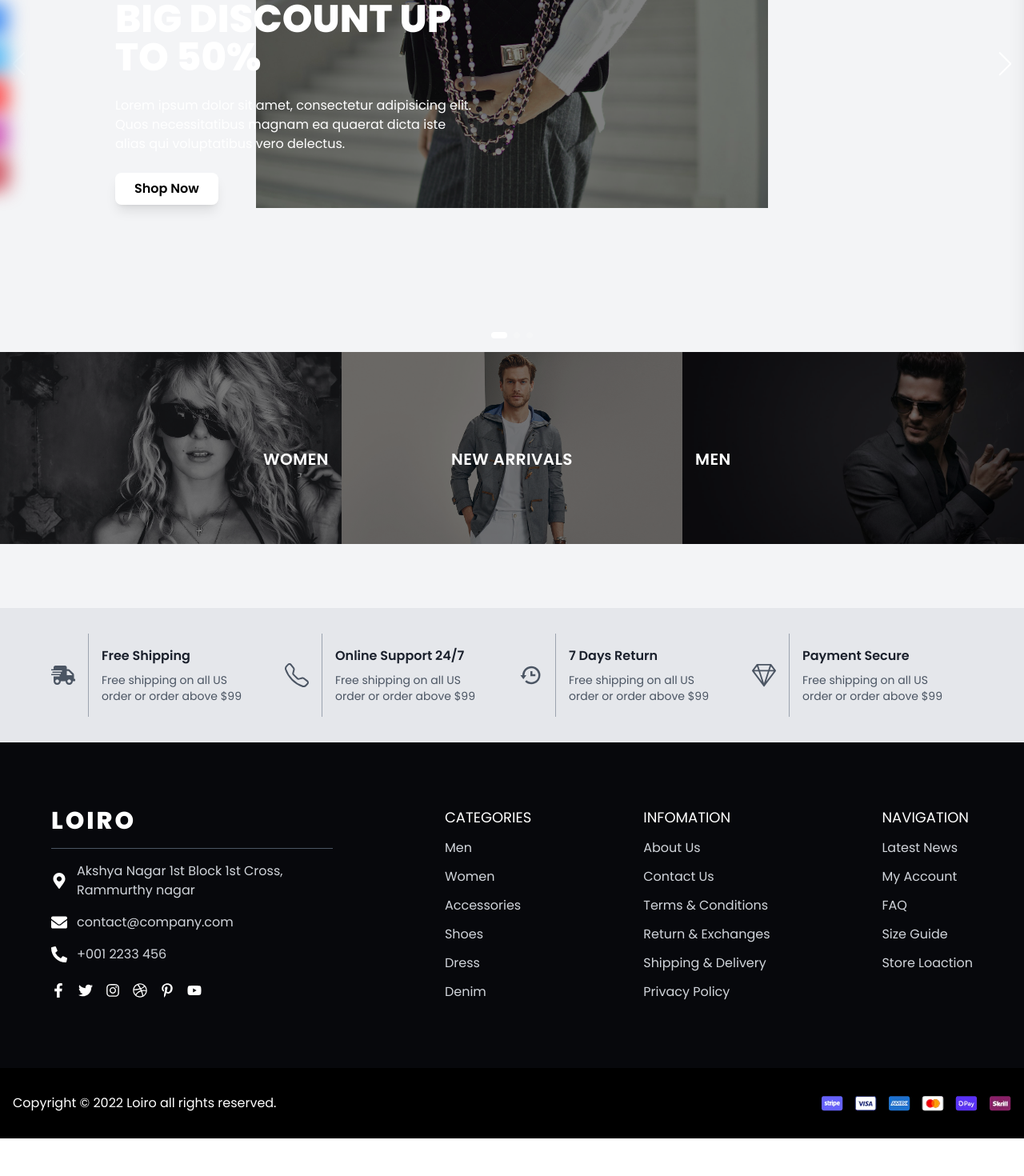
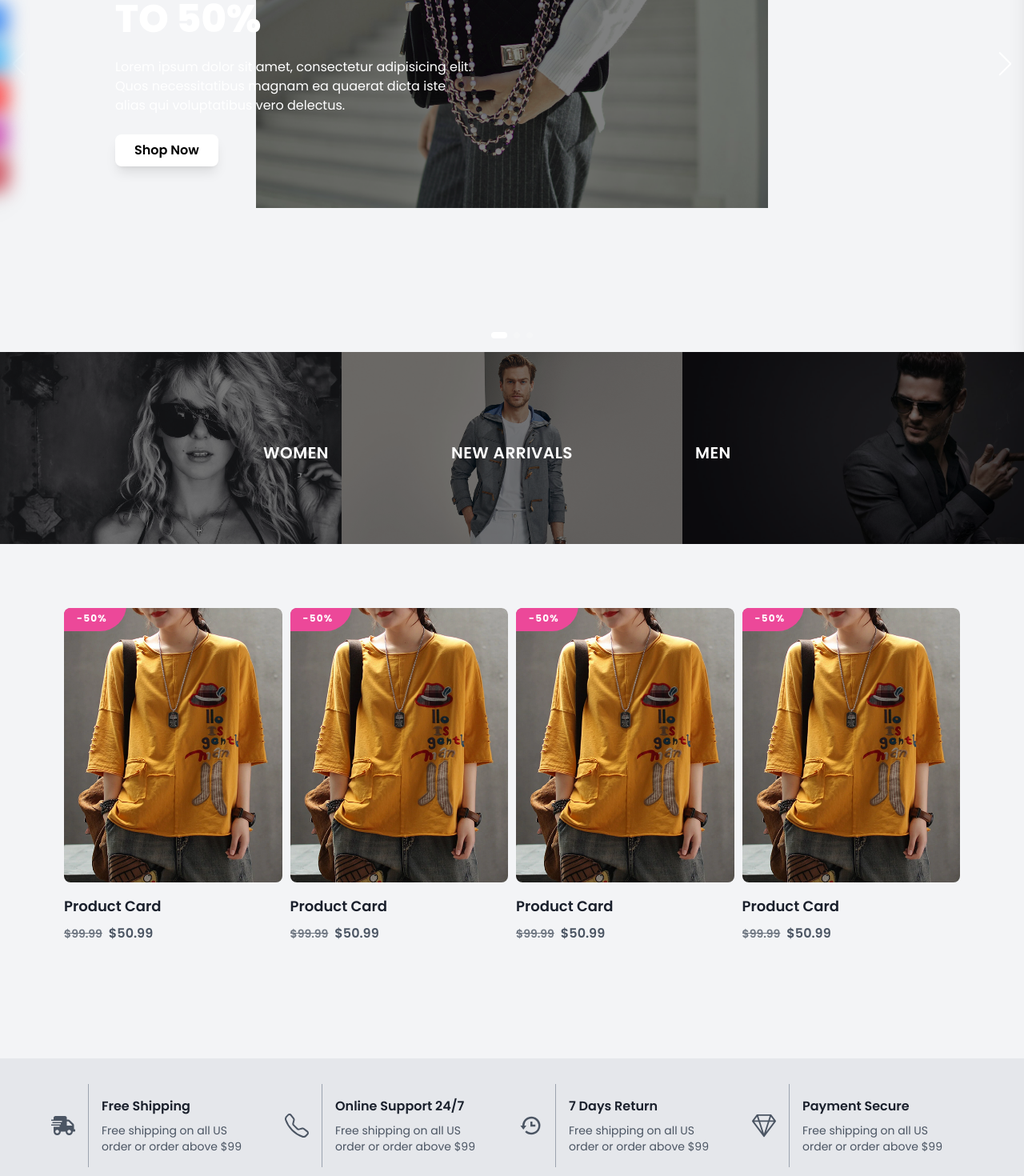
Before and after one commit to RavenSam/loiro, a Next.js app: page / in a window 1280 px wide. Shown: the part 280-1750 px from the top of the page at 80% size. Before the commit the page ends 1703 px from the top, so only its background shows below. Built offline with nearby package versions, Linux system fonts and the light colour scheme.

Commit message:
product card & products list

```diff
--- a/components/Footer/index.tsx
+++ b/components/Footer/index.tsx
@@ -41,24 +41,11 @@ const Footer = () => (
                </div>
 
                <div className="flex items-center space-x-4 py-2">
-                  <a href="#">
-                     <FaFacebookF size={18} />
-                  </a>
-                  <a href="#">
-                     <FaTwitter size={18} />
-                  </a>
-                  <a href="#">
-                     <FaInstagram size={18} />
-                  </a>
-                  <a href="#">
-                     <FaDribbble size={18} />
-                  </a>
-                  <a href="#">
-                     <FaPinterestP size={18} />
-                  </a>
-                  <a href="#">
-                     <FaYoutube size={18} />
-                  </a>
+                  {socialIcons.map((item: any) => (
+                     <a key={item.label} href={item.label}>
+                        <item.icon size={18} />
+                     </a>
+                  ))}
                </div>
             </div>
 
@@ -101,6 +88,15 @@ const Footer = () => (
    </footer>
 )
 
+const socialIcons: LinkTypes[] = [
+   { label: "FacebookF", path: "/", icon: FaFacebookF },
+   { label: "Twitter", path: "/", icon: FaTwitter },
+   { label: "Instagram", path: "/", icon: FaInstagram },
+   { label: "Dribbble", path: "/", icon: FaDribbble },
+   { label: "PinterestP", path: "/", icon: FaPinterestP },
+   { label: "Youtube", path: "/", icon: FaYoutube },
+]
+
 const catLinks: LinkTypes[] = [
    { label: "men", path: "/" },
    { label: "women", path: "/" },
--- /dev/null
+++ b/components/Shared/ProductCard.tsx
@@ -0,0 +1,41 @@
+import Image from "next/image"
+import { HiOutlineHeart, HiOutlineSearch } from "react-icons/hi"
+
+export default function ProductCard({ item }: { item: any }) {
+   return (
+      <div className="relative group w-full rounded-lg overflow-hidden cursor-pointer">
+         <figure className="w-full rounded-lg overflow-hidden">
+            <Image src={item.image} alt={item.name} width={350} height={440} layout="responsive" />
+         </figure>
+
+         <div className="py-4 space-y-2">
+            <h3 title={item.name} className="font-semibold md:text-lg truncate">
+               {item.name}
+            </h3>
+
+            <p className="text-gray-600 font-semibold ">
+               <span className="opacity-80 line-through text-sm mr-2">$99.99</span>
+               <span>$50.99</span>
+            </p>
+
+            <button className="btn-black md:reveal-left">Add To Cart</button>
+         </div>
+
+         <div className="absolute top-0 right-0 flex flex-col items-center p-2 gap-2">
+            <button className="btn-square scale-50 opacity-0 group-hover:scale-100 group-hover:opacity-100">
+               <HiOutlineHeart size={25} />
+            </button>
+
+            <button className="btn-square scale-50 opacity-0 group-hover:scale-100 group-hover:opacity-100">
+               <HiOutlineSearch size={25} />
+            </button>
+         </div>
+
+         <div className="absolute top-0 left-0 ">
+            <span className="bg-pink-500 py-2 px-4 pr-6 text-white uppercase text-xs font-bold tracking-widest rounded-br-full">
+               -50%
+            </span>
+         </div>
+      </div>
+   )
+}
--- a/components/Shared/Social.tsx
+++ b/components/Shared/Social.tsx
@@ -2,11 +2,11 @@ import { FaFacebookF, FaInstagram, FaPinterest, FaTwitter, FaYoutube } from "rea
 import { LinkTypes } from "types"
 
 const socialIcons: LinkTypes[] = [
-   { label: "Facebook", path: "#", icon: FaFacebookF, color: "#1877f2" },
-   { label: "Twitter", path: "#", icon: FaTwitter, color: "#1da1f2" },
-   { label: "Youtube", path: "#", icon: FaYoutube, color: "#ff0000" },
-   { label: "Instagram", path: "#", icon: FaInstagram, color: "#c32aa3" },
-   { label: "Pintrest", path: "#", icon: FaPinterest, color: "#bd081c" },
+   { label: "Facebook", path: "/", icon: FaFacebookF, color: "#1877f2" },
+   { label: "Twitter", path: "/", icon: FaTwitter, color: "#1da1f2" },
+   { label: "Youtube", path: "/", icon: FaYoutube, color: "#ff0000" },
+   { label: "Instagram", path: "/", icon: FaInstagram, color: "#c32aa3" },
+   { label: "Pintrest", path: "/", icon: FaPinterest, color: "#bd081c" },
 ]
 
 export default function Social() {
@@ -21,7 +21,7 @@ export default function Social() {
                         style={{ backgroundColor: item.color }}
                         aria-label={item.label}
                         title={item.label}
-                        className={`flex items-center justify-center w-10 h-10 rounded-lg -translate-x-full blur-md group-hover:blur-0 group-hover:translate-x-0 transition-all duration-300 animate-pulse hover:animate-none`}
+                        className={`flex items-center justify-center shadow-xl w-10 h-10 rounded-lg -translate-x-full blur-md group-hover:blur-0 group-hover:translate-x-0 transition-all duration-300 animate-pulse hover:animate-none`}
                      >
                         <Icon size={20} />
                      </button>
--- a/components/sections/Collection.tsx
+++ b/components/sections/Collection.tsx
@@ -32,9 +32,11 @@ export default function Collection(): JSX.Element {
                <div
                   className={`absolute inset-0 flex flex-col  justify-center md:justify-end text-center items-center text-white p-4 ${item.class}`}
                >
-                  <h2 className="text-lg md:text-xl tracking-wide uppercase font-semibold md:tran-y-up">{item.name}</h2>
+                  <h2 className="text-lg md:text-xl tracking-wide uppercase font-semibold md:translate-y-12 md:slide-up">
+                     {item.name}
+                  </h2>
 
-                  <div className=" md:pop-up space-y-3">
+                  <div className=" md:pop-up space-y-3 mt-2">
                      <p className="md:pop-up delay-75">{item.desc}</p>
 
                      <div className="md:pop-up delay-300">
--- a/components/sections/HeroSlide.tsx
+++ b/components/sections/HeroSlide.tsx
@@ -69,26 +69,26 @@ const HeroSlideItem = ({ item, isActive }: ItemProps) => {
 
          <div className="absolute inset-0 text-white">
             <div className="w-full h-full flex items-center max-w-5xl mx-auto px-4">
-               <div className={`md:max-w-md  space-y-6 text-center md:text-left px-10 md:px-0`}>
+               <div className={`md:max-w-md  space-y-6 text-center md:text-left px-10 lg:px-0`}>
                   <h2
-                     className={`text-3xl sm:text-4xl md:text-5xl uppercase font-extrabold opacity-0 transition duration-700 md:duration-1000 translate-y-12 ${
-                        isActive && "opacity-100 translate-y-0 delay-500"
+                     className={`text-3xl sm:text-4xl md:text-5xl uppercase font-extrabold  transition duration-700 md:duration-1000  ${
+                        isActive ? "opacity-100 translate-y-0 delay-500" : "opacity-0 translate-y-12"
                      }`}
                   >
                      {item.title}
                   </h2>
 
                   <p
-                     className={`opacity-0 transition duration-700 md:duration-1000 translate-y-12 ${
-                        isActive && "opacity-100 translate-y-0 delay-700"
+                     className={` transition duration-700 md:duration-1000  ${
+                        isActive ? "opacity-100 translate-y-0 delay-700" : "opacity-0 translate-y-12"
                      }`}
                   >
                      {item.description}
                   </p>
 
                   <div
-                     className={`opacity-0 transition duration-700 md:duration-1000 translate-y-12 ${
-                        isActive && "opacity-100 translate-y-0 delay-1000"
+                     className={` transition duration-700 md:duration-1000  ${
+                        isActive ? "opacity-100 translate-y-0 delay-1000" : "opacity-0 translate-y-12"
                      }`}
                   >
                      <button className="btn-white mx-auto md:mx-0">Shop Now</button>
--- /dev/null
+++ b/components/sections/ProductList.tsx
@@ -0,0 +1,35 @@
+import { useEffect, useState } from "react"
+import ProductCard from "@components/Shared/ProductCard"
+
+import { SwiperSlide, Swiper } from "swiper/react"
+
+const products = [
+   { name: "Product Card  ", image: "/assets/p-2.png" },
+   { name: "Product Card", image: "/assets/p-2.png" },
+   { name: "Product Card", image: "/assets/p-2.png" },
+   { name: "Product Card", image: "/assets/p-2.png" },
+   { name: "Product Card", image: "/assets/p-2.png" },
+   { name: "Product Card", image: "/assets/p-2.png" },
+   { name: "Product Card", image: "/assets/p-2.png" },
+   { name: "Product Card", image: "/assets/p-2.png" },
+   { name: "Product Card", image: "/assets/p-2.png" },
+   { name: "Product Card", image: "/assets/p-2.png" },
+   { name: "Product Card", image: "/assets/p-2.png" },
+]
+
+export default function ProductList() {
+   return (
+      <div className="w-full max-w-6xl mx-auto px-4">
+         <Swiper
+            breakpoints={{ 640: { slidesPerView: 2 }, 768: { slidesPerView: 3 }, 1024: { slidesPerView: 4 } }}
+            spaceBetween={10}
+         >
+            {products.map((item, i) => (
+               <SwiperSlide className="" key={i}>
+                  <ProductCard item={item} />
+               </SwiperSlide>
+            ))}
+         </Swiper>
+      </div>
+   )
+}
--- a/pages/index.tsx
+++ b/pages/index.tsx
@@ -1,6 +1,7 @@
 import Collection from "@components/sections/Collection"
 import HeroSlide from "@components/sections/HeroSlide"
 import Policy from "@components/sections/Policy"
+import ProductList from "@components/sections/ProductList"
 import type { NextPage } from "next"
 import Head from "next/head"
 
@@ -21,6 +22,10 @@ const Home: NextPage = () => {
          </section>
 
          <section className="mt-20">
+            <ProductList />
+         </section>
+
+         <section className="mt-20">
             <Policy />
          </section>
       </>
--- a/styles/globals.css
+++ b/styles/globals.css
@@ -23,8 +23,16 @@
       @apply btn px-6 py-2 bg-white text-black shadow-lg rounded-lg  hover:bg-black hover:text-white;
    }
 
+   .btn-square {
+      @apply btn justify-center w-10 h-10 bg-white text-black shadow-lg rounded-lg  hover:bg-black hover:text-white;
+   }
+
+   .btn-black {
+      @apply btn px-4 py-2 bg-black text-white shadow-lg rounded-lg  hover:opacity-75;
+   }
+
    .btn-glass {
-      @apply btn inline items-baseline py-2 px-6 bg-white bg-opacity-20 shadow-lg rounded-lg hover:bg-black hover:bg-opacity-90;
+      @apply btn inline items-baseline py-2 px-6 bg-white bg-opacity-20 shadow-lg rounded-lg hover:text-black hover:bg-white hover:bg-opacity-90;
    }
 
    .btn-menu {
@@ -35,12 +43,16 @@
       @apply transition duration-500 opacity-0 group-hover:opacity-100;
    }
 
-   .tran-y-up {
+   .slide-up {
       @apply transition duration-500 translate-y-4 group-hover:translate-y-0;
    }
 
+   .reveal-left {
+      @apply transition duration-700 translate-x-10 opacity-0 group-hover:opacity-100 group-hover:translate-x-0;
+   }
+
    .pop-up {
-      @apply tran-y-up fade-up;
+      @apply slide-up fade-up;
    }
 }
 
```
Also changed, not shown: public/assets/p-2.png (added), public/assets/p-3.png (added).
